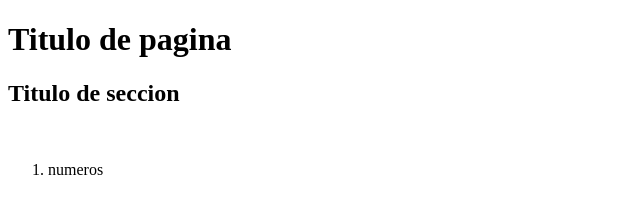
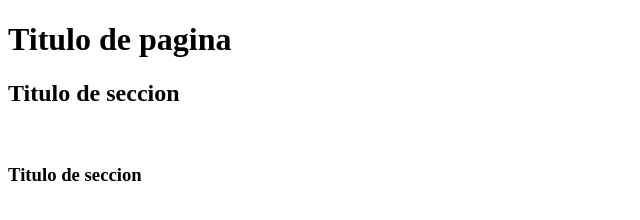
Before and after one commit to SIgnacioRoccuzzo/git_remoto, a plain HTML site: page index.html in a window 1280 px wide. Shown: the whole page, without its empty margins (0-640 px from the left). Drawn offline with Linux system fonts and the light colour scheme.

Commit message:
nueva seccion

```diff
--- a/index.html
+++ b/index.html
@@ -16,8 +16,8 @@
 <figure>
     <img src="./images/g-architecture.jpg" alt="">
 </figure>
-<ol>
-    <li>numeros</li>
-</ol>
+<section>
+    <h3>Titulo de seccion</h3>
+    </section>
 
 </html>
```
